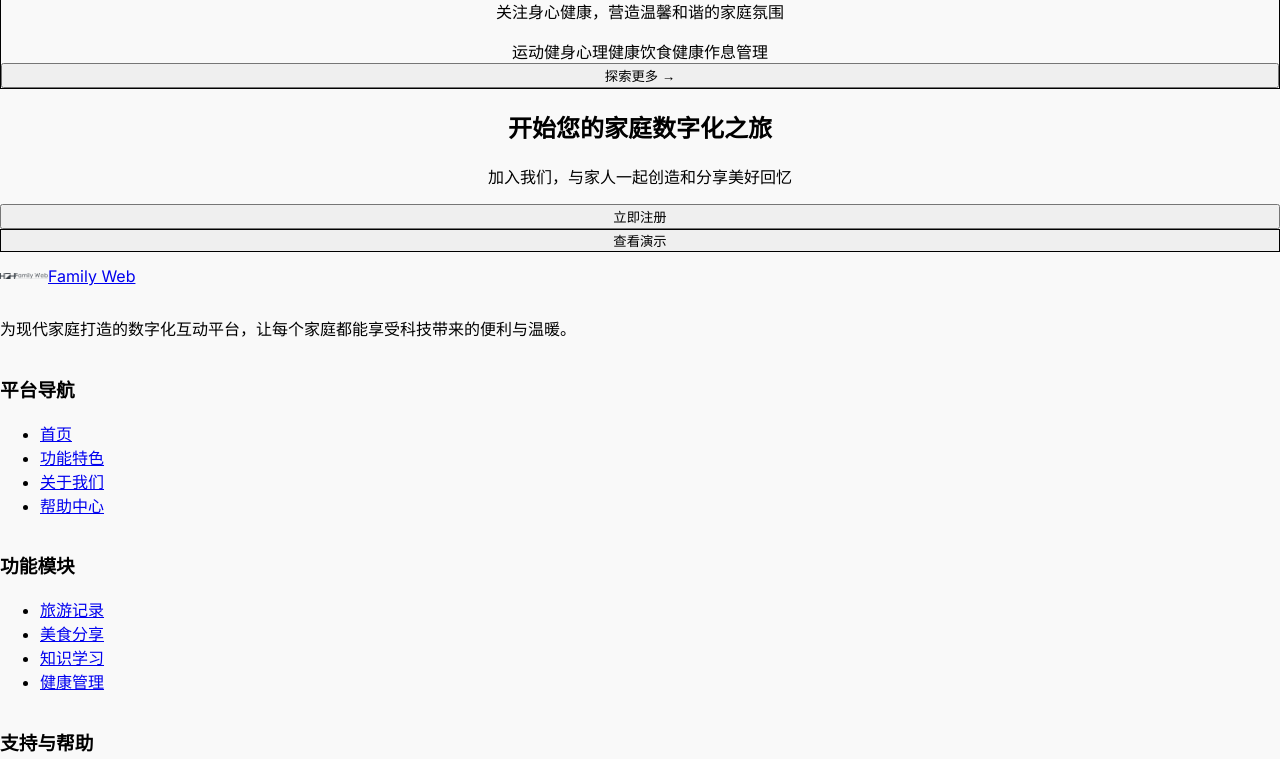
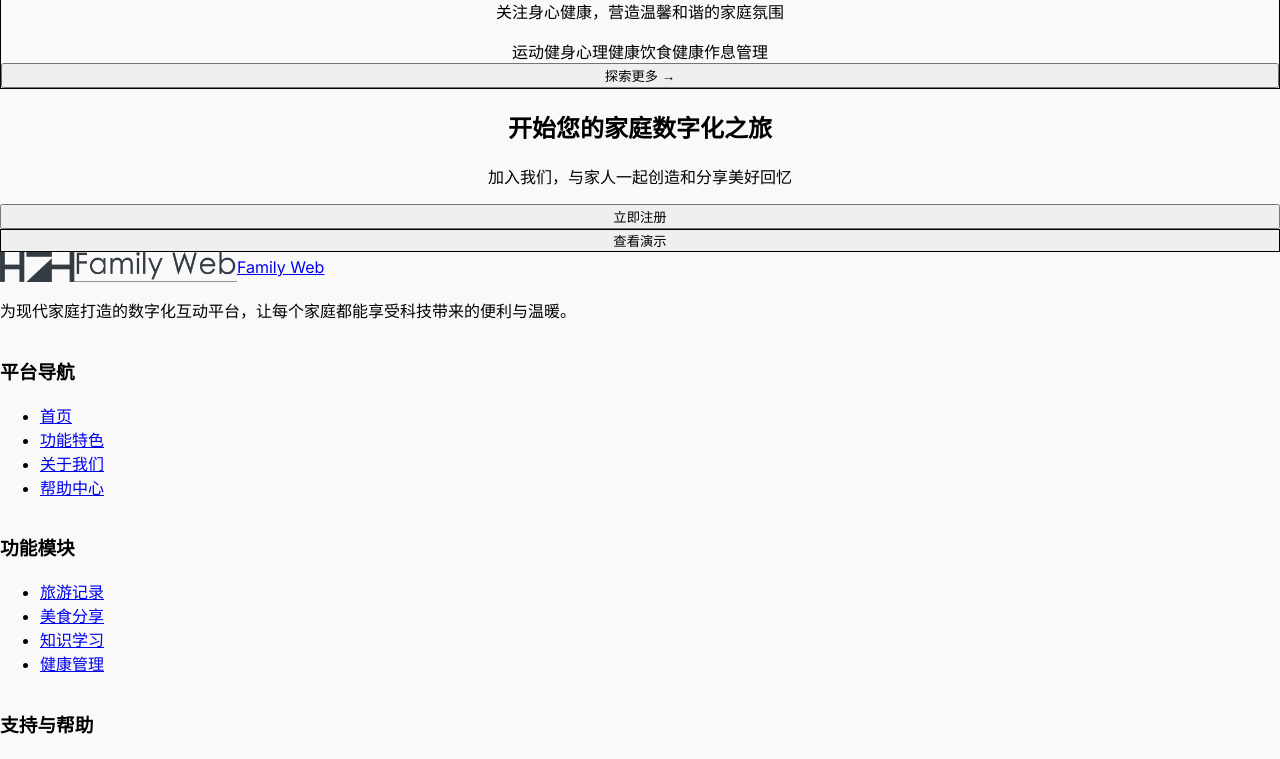
Before and after one commit to HYH761/Familyweb, a Next.js app in the folder family-platform/: page / in a window 1280 px wide. Shown: the part 1065-1824 px from the top of the page. Built offline with nearby package versions, Linux system fonts and the light colour scheme.

Commit message:
提高logo显示质量：转换为PNG格式、增加分辨率并使用unoptimized属性

```diff
--- a/family-platform/next.config.js
+++ b/family-platform/next.config.js
@@ -1,6 +1,15 @@
 /** @type {import('next').NextConfig} */
 const nextConfig = {
   /* config options here */
+  images: {
+    formats: ['image/webp'],
+    deviceSizes: [640, 750, 828, 1080, 1200, 1920, 2048],
+    imageSizes: [16, 32, 48, 64, 96, 128, 256, 384],
+    minimumCacheTTL: 60,
+    dangerouslyAllowSVG: true,
+    contentDispositionType: 'attachment',
+    quality: 90
+  }
 };
 
 module.exports = nextConfig;
--- a/family-platform/src/components/Footer.tsx
+++ b/family-platform/src/components/Footer.tsx
@@ -36,11 +36,12 @@ export default function Footer() {
           <div className="lg:col-span-1">
             <Link href="/" className="flex items-center space-x-3 mb-4">
               <Image
-                src="/logo.webp"
+                src="/images/logo-hq.png"
                 alt="Family Web Platform Logo"
-                width={48}
-                height={48}
-                className="w-12 h-12 object-contain"
+                width={120}
+                height={30}
+                className="h-8 w-auto object-contain"
+                unoptimized
               />
               <span className="text-xl font-bold">Family Web</span>
             </Link>
--- a/family-platform/src/components/Navbar.tsx
+++ b/family-platform/src/components/Navbar.tsx
@@ -29,12 +29,13 @@ export default function Navbar() {
           {/* Logo */}
           <Link href="/" className="flex items-center space-x-3 hover:opacity-80 transition-opacity">
             <Image
-              src="/logo.webp"
+              src="/images/logo-hq.png"
               alt="Family Web Platform Logo"
-              width={0}
+              width={176}
               height={40}
               className="h-10 w-auto object-contain"
               priority
+              unoptimized
             />
             <span className="text-xl font-bold text-neutral-800 hidden sm:block">
               Family Web
```
Also changed, not shown: family-platform/public/images/logo-hq.png (added).
